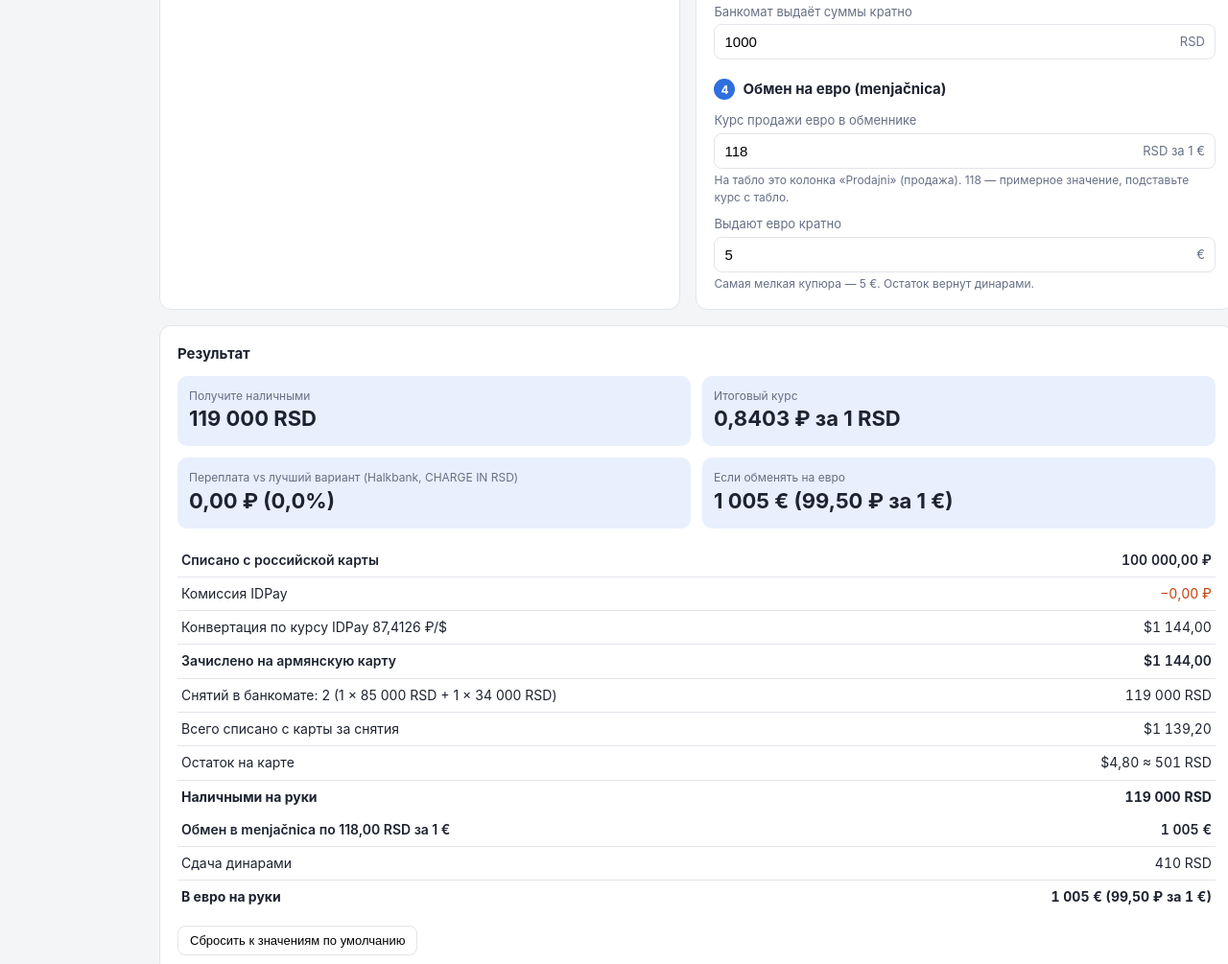
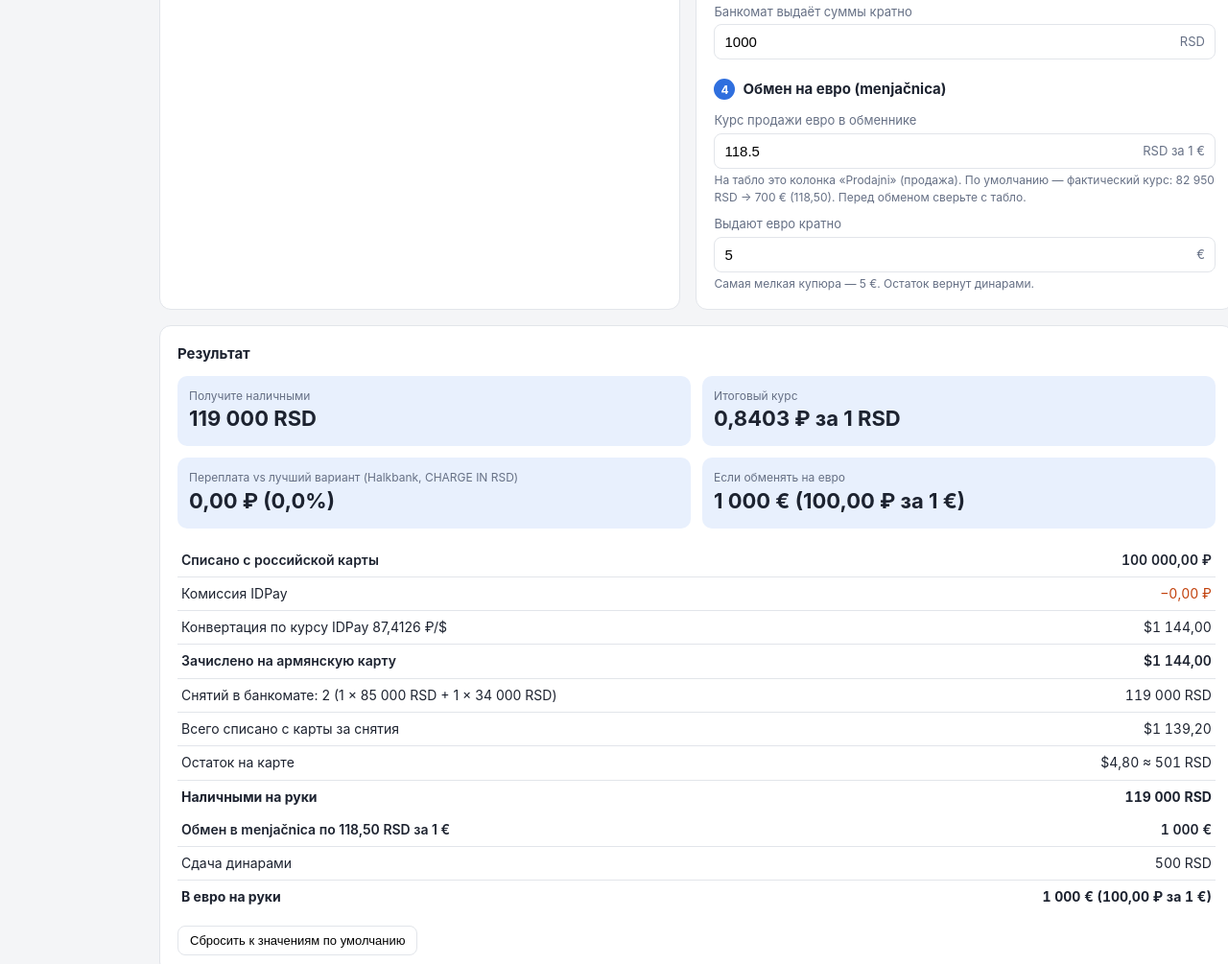
Before and after one commit to DrGringo/dbeaver-landing-page, a website: page public/calculator.html in a window 1280 px wide. Shown: the part 1135-2140 px from the top of the page at 96% size. Drawn offline with Linux system fonts and the light colour scheme.

Commit message:
Set menjačnica EUR rate from actual exchange: 82950 RSD -> 700 EUR (118.50)
Co-Authored-By: Claude Opus 5.5 <noreply@anthropic.com>
Claude-Session: https://claude.ai/code/session_01D6jUPhmiPJkXJWTpDb1tSo

```diff
--- a/public/calculator.html
+++ b/public/calculator.html
@@ -159,8 +159,8 @@
 
       <h2 style="margin-top:20px"><span class="num">4</span>Обмен на евро (menjačnica)</h2>
       <label for="eurRate">Курс продажи евро в обменнике</label>
-      <div class="field"><input id="eurRate" type="number" step="any" min="0" value="118"><span class="unit">RSD за 1 €</span></div>
-      <div class="hint">На табло это колонка «Prodajni» (продажа). 118 — примерное значение, подставьте курс с табло.</div>
+      <div class="field"><input id="eurRate" type="number" step="any" min="0" value="118.5"><span class="unit">RSD за 1 €</span></div>
+      <div class="hint">На табло это колонка «Prodajni» (продажа). По умолчанию — фактический курс: 82 950 RSD → 700 € (118,50). Перед обменом сверьте с табло.</div>
       <label for="eurStep">Выдают евро кратно</label>
       <div class="field"><input id="eurStep" type="number" step="any" min="1" value="5"><span class="unit">€</span></div>
       <div class="hint">Самая мелкая купюра — 5 €. Остаток вернут динарами.</div>
@@ -188,7 +188,7 @@
 (function () {
   const ids = ['amountRub','amountRsd','idpayRate','idpayPct','idpayFix','idpayPctMode','armInPct',
                'usdRsd','fxPct','atmFee','armAtmPct','armAtmMin','atmLimit','atmStep','factRub','factUsd','chargeIn','dccRate','dccMarkup','atmPreset','factRsd','factUsdOut','amountEur','eurRate','eurStep'];
-  const STORE = 'rub-rsd-calc-v7';
+  const STORE = 'rub-rsd-calc-v8';
   const el = id => document.getElementById(id);
   const defaults = {};
   ids.forEach(id => defaults[id] = el(id).value);
```
